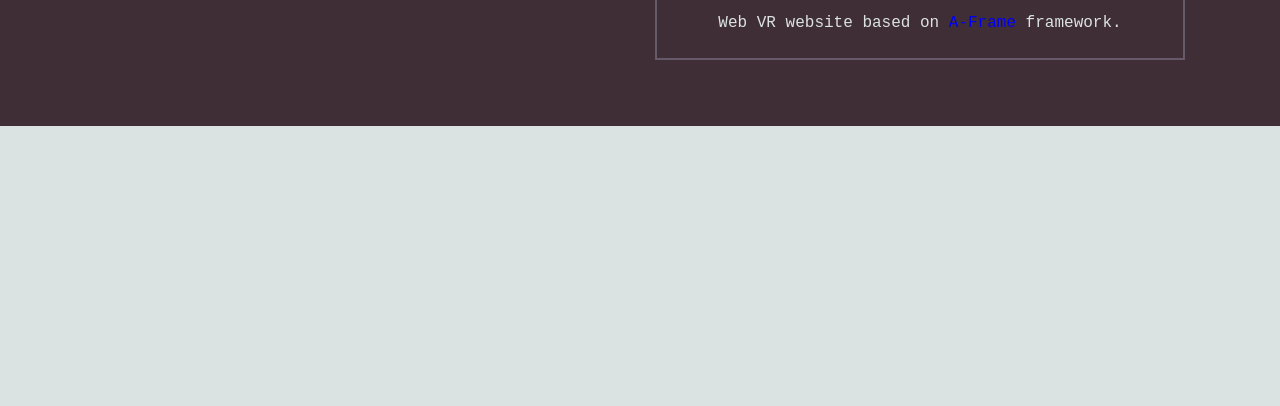
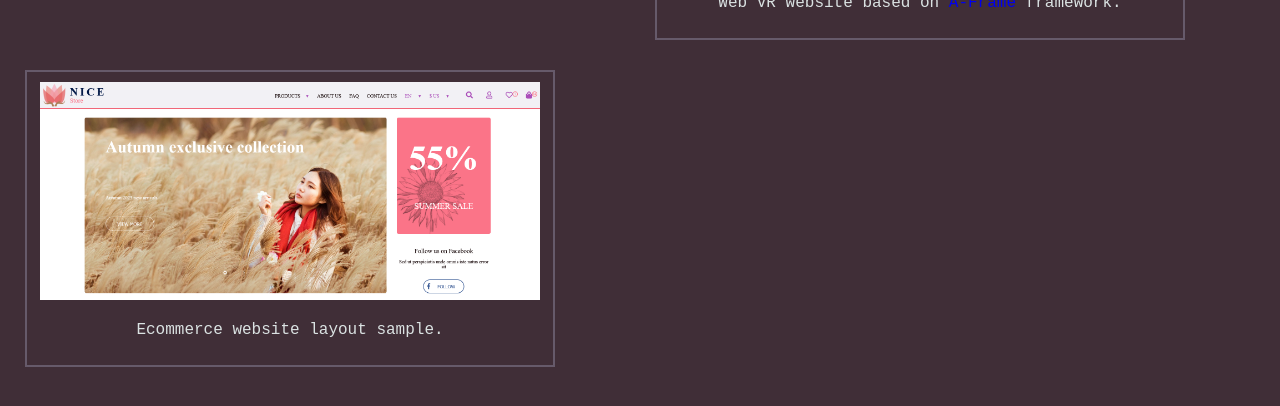
Before and after one commit to nekoi275/my-cv, a Vue app: page / in a window 1280 px wide. Shown: the part 2674-3080 px from the top of the page. Before the commit the page ends 2800 px from the top, so only its background shows below. Built offline with nearby package versions, Linux system fonts and the light colour scheme.

Commit message:
added new project

```diff
--- a/src/components/ProjectsSection.vue
+++ b/src/components/ProjectsSection.vue
@@ -13,6 +13,12 @@
         <a href="https://nekoi275.github.io/aframe-test/" target="_blank" class="project-block">
           <img class="projects-img" src="../assets/project_1.png">
           <p>Web VR website based on <a href="https://aframe.io/" target="_blank">A-Frame</a> framework.</p>
+        </a>
+      </div>
+      <div class="project">
+        <a href="https://nekoi275.github.io/nice-shop-layout/#" target="_blank" class="project-block">
+          <img class="projects-img" src="../assets/project_2.png">
+          <p>Ecommerce website layout sample.</p>
         </a>
       </div>
     </div>
@@ -41,13 +47,13 @@ export default {
 section {
   background-color: var(--dark-font-color);
   padding-top: 130px;
+  padding-bottom: 50px;
 }
 
 .wrapper {
   display: grid;
   grid-gap: 30px;
   grid-template-columns: 600px 600px;
-  grid-auto-rows: 520px;
   justify-content: center;
 }
 
```
Also changed, not shown: src/assets/project_2.png (added).
